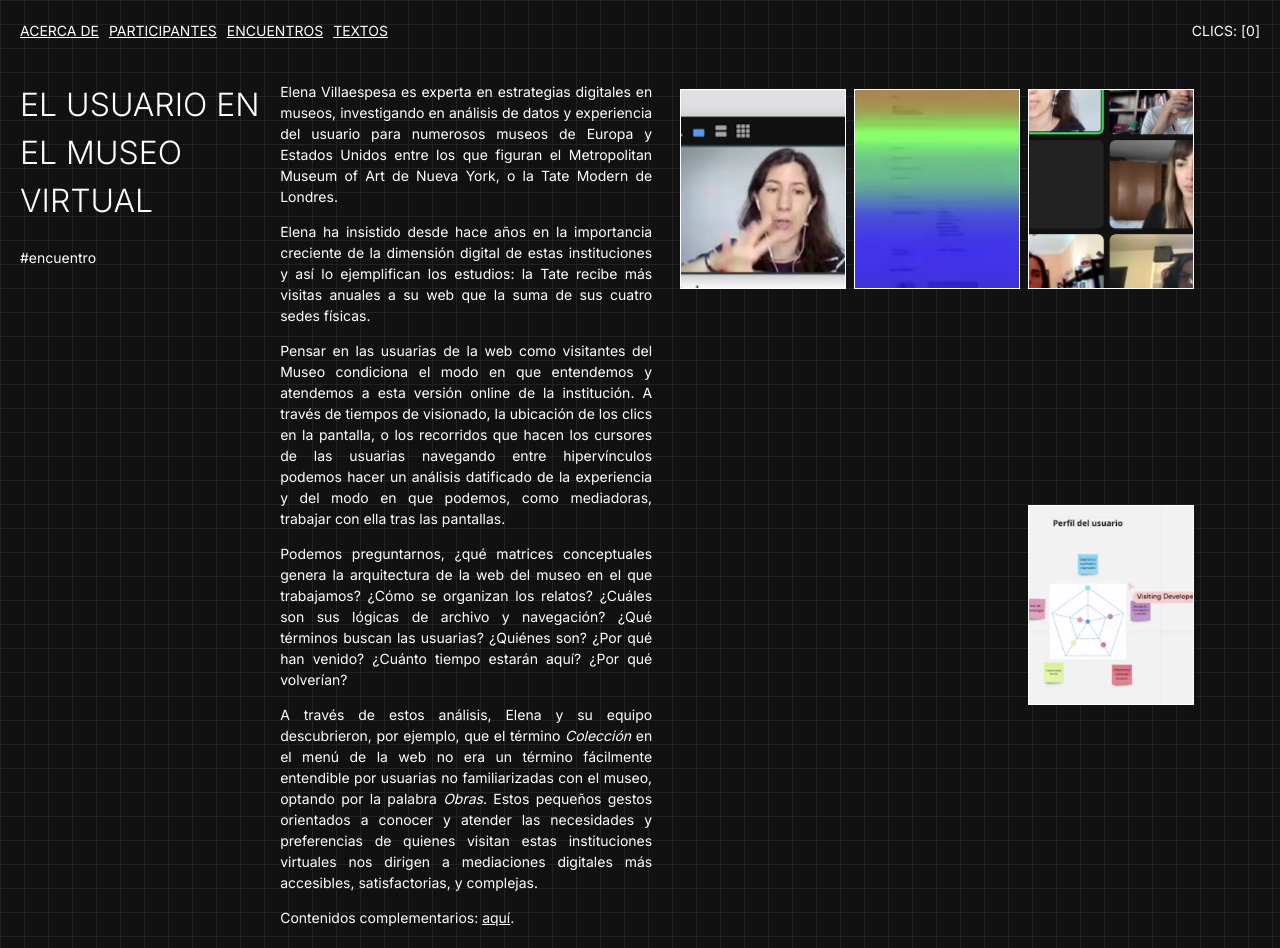
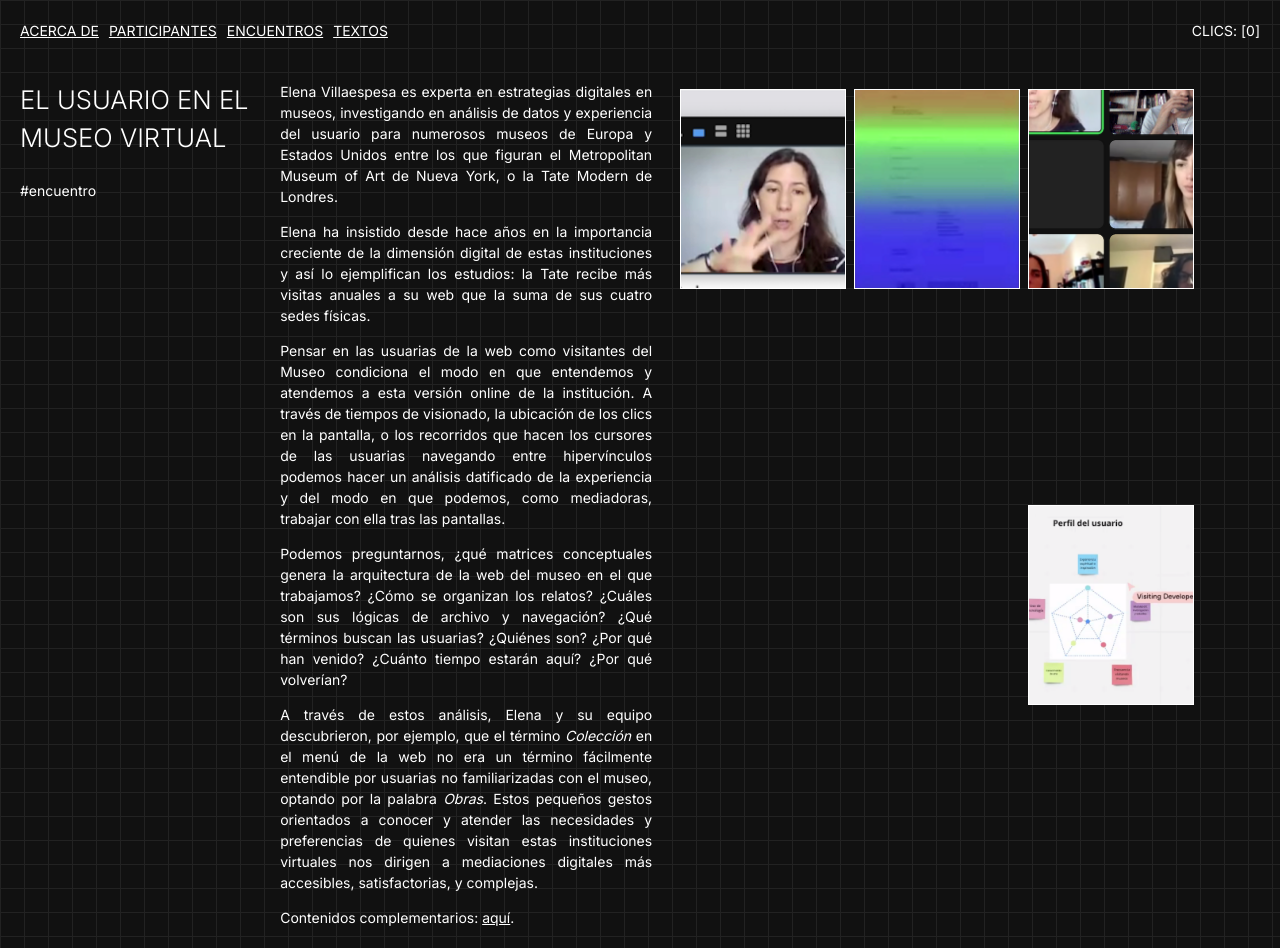
Before and after one commit to claraharguindey/clicar-click, a Next.js app: page /user in a window 1280 px wide. Built offline with nearby package versions, Linux system fonts and the light colour scheme.

Commit message:
update font size

```diff
--- a/src/app/globals.css
+++ b/src/app/globals.css
@@ -81,7 +81,7 @@ body {
 }
 
 .title {
-  font-size: 32px;
+  font-size: 2cqw;
   text-transform: uppercase;
   font-weight: 300;
   padding-bottom: 20px;
```
